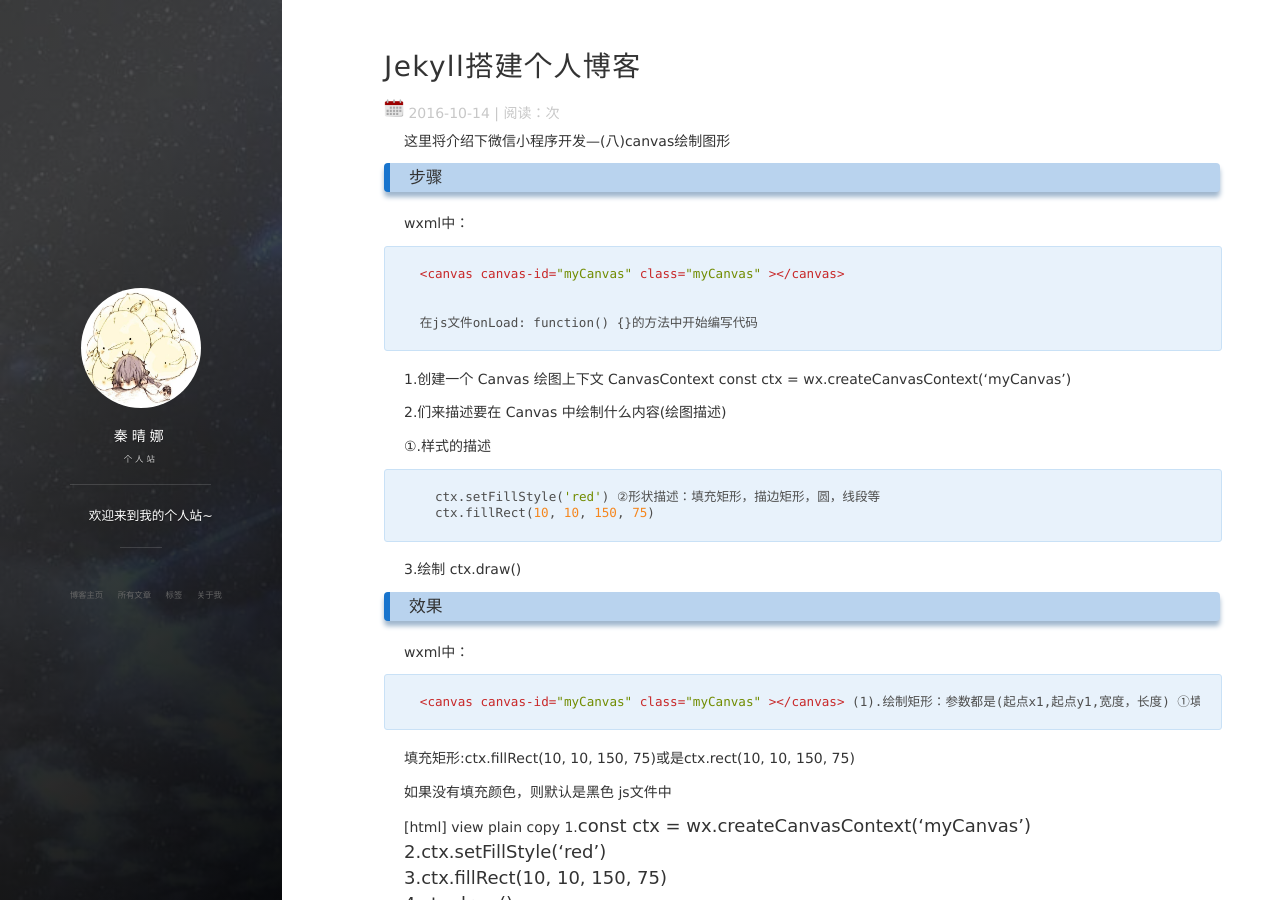
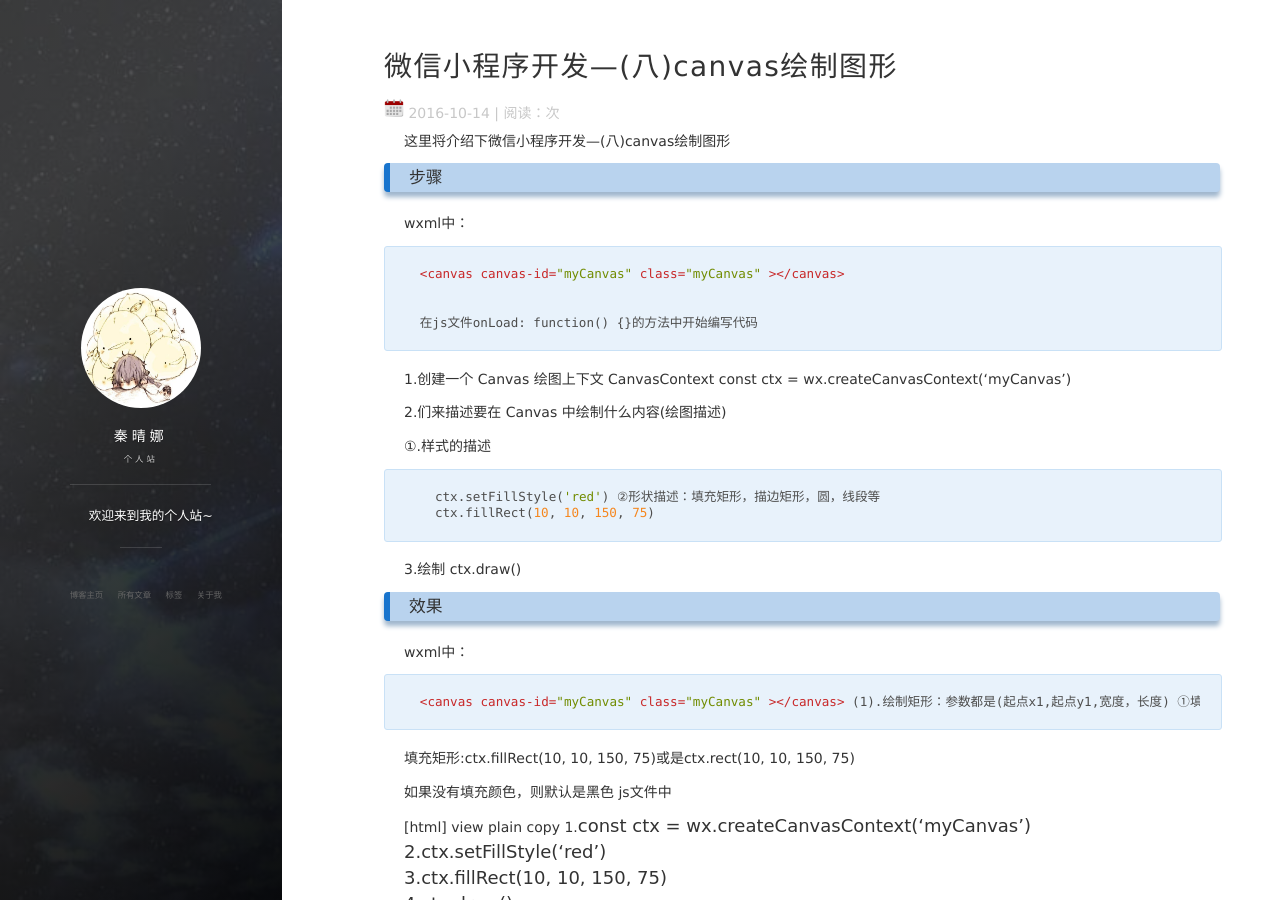
Before and after one commit to QINQQN/QINQQN.github.io, a Jekyll site: the page built from _posts/2016-10-14-jekyll_tutorials1.md, in a window 1280 px wide and 900 px high. Built offline with Jekyll 4.4.1, drawn with Linux system fonts in a browser that asks for light colours; nearby versions of some CDN libraries; comment, search, counter and statistics services are not loaded.

Commit message:
Update 2016-10-14-jekyll_tutorials1.md

```diff
--- a/_posts/2016-10-14-jekyll_tutorials1.md
+++ b/_posts/2016-10-14-jekyll_tutorials1.md
@@ -1,6 +1,6 @@
 ---
 layout: post
-title: Jekyll搭建个人博客
+title: 微信小程序开发—(八)canvas绘制图形
 date: 2016-10-14
 tags: 博客
 ---
```
